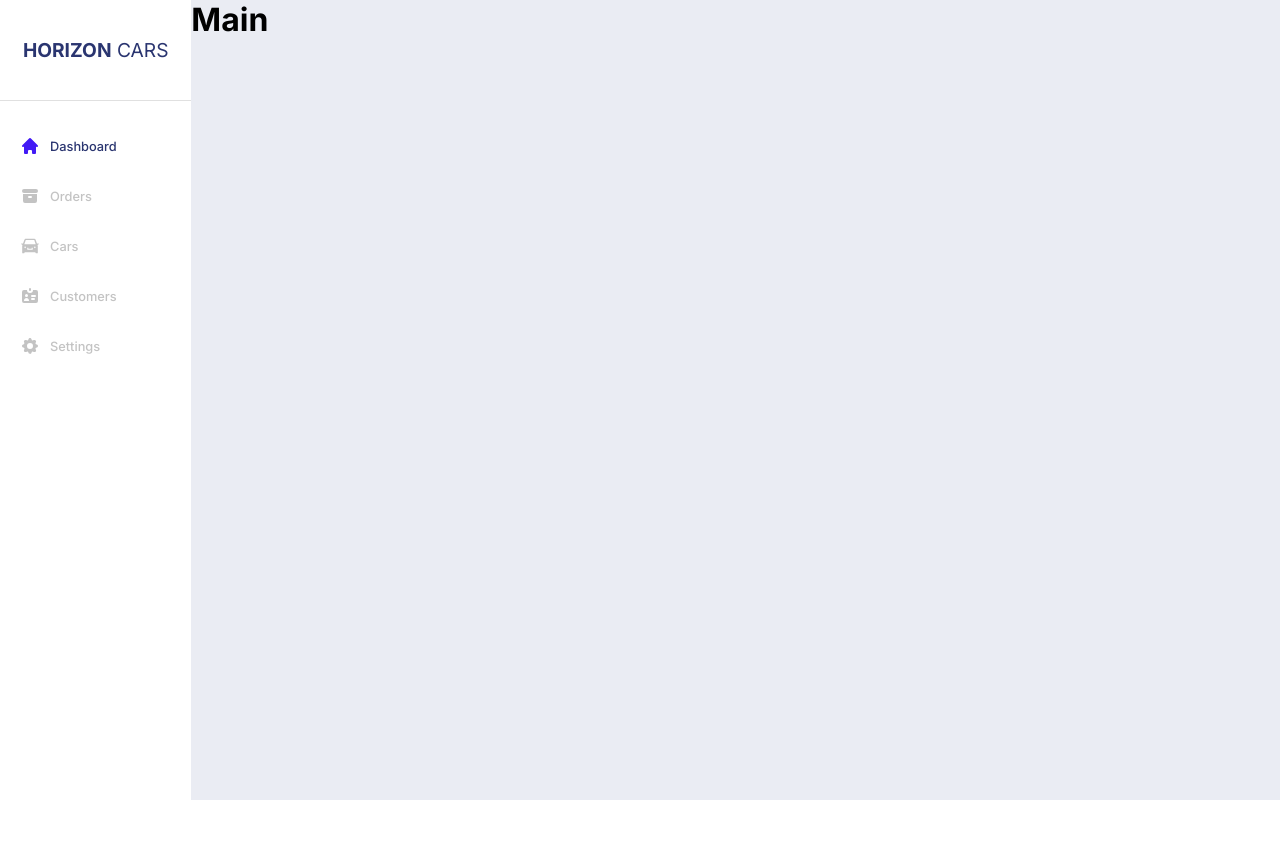
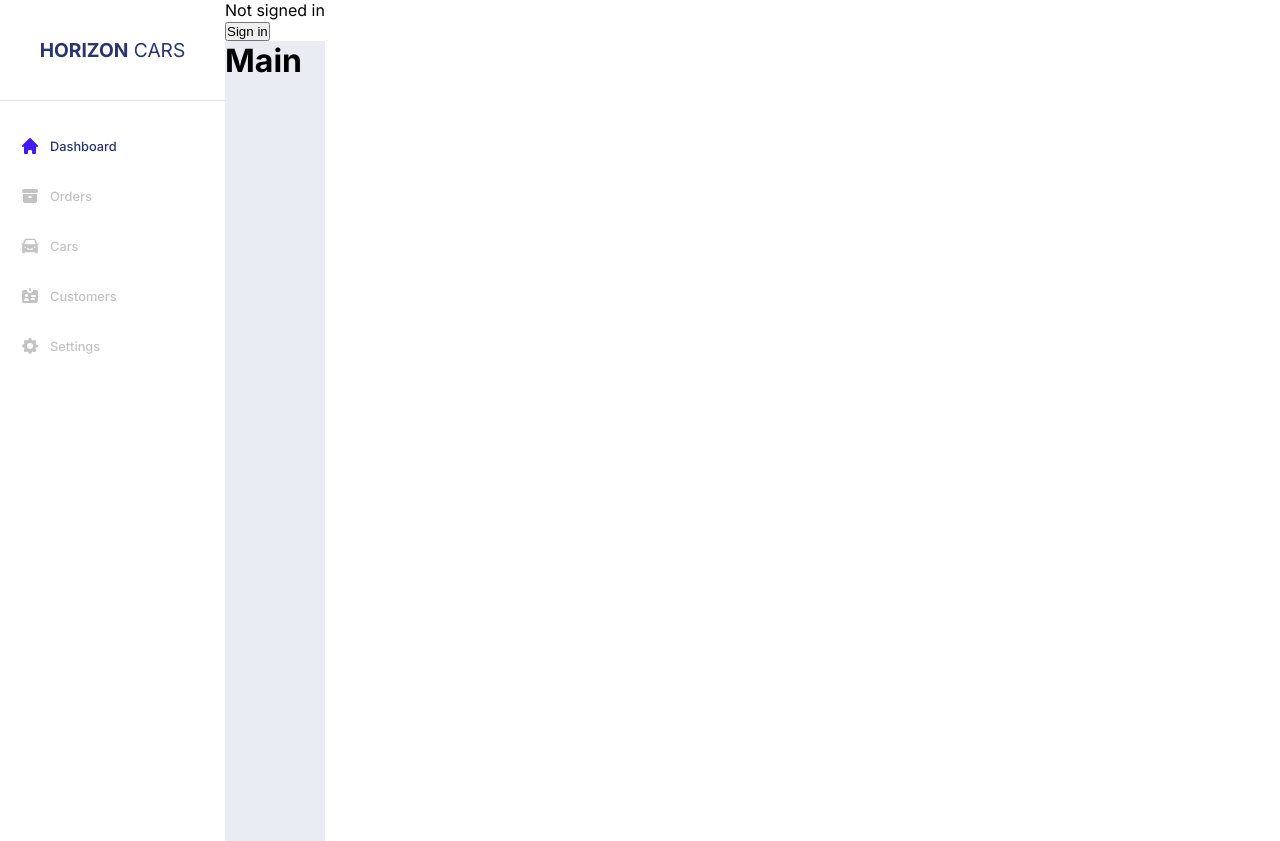
Before and after one commit to knoedel44/car-ecom-admin, a Next.js app: page / in a window 1280 px wide. Before the commit the page ends 800 px from the top, so only its background shows below. Built offline with nearby package versions, Linux system fonts and the light colour scheme; no server answers.

Commit message:
adding login components

```diff
--- /dev/null
+++ b/src/app/components/Login/Login.tsx
@@ -0,0 +1,24 @@
+'use client';
+
+import { useSession, signIn, signOut } from "next-auth/react";
+
+export default function Login() {
+    const { data: session } = useSession();
+
+
+    if (session) {
+        return (
+            <div>
+                Signed in as {session?.user?.email} <br />
+                <button onClick={() => signOut()}>Sign out</button>
+            </div>
+        )
+    } else {
+        return (
+            <div>
+                Not signed in <br />
+                <button onClick={() => signIn()}>Sign in</button>
+            </div>
+        )
+    }
+}
--- a/src/app/page.tsx
+++ b/src/app/page.tsx
@@ -1,7 +1,12 @@
 import DashboardContent from "@/app/components/Dashboard/overview/DashboardContent";
+import Login from "@/app/components/Login/Login";
 
 export default function Home() {
     return (
-        <DashboardContent/>
+        <div>
+            <Login/>
+            <DashboardContent/>
+        </div>
+
     )
 }
```
Also changed, not shown: src/app/_app.tsx (added, +10 -0 lines), src/app/(routes)/login/page.tsx (added), src/app/components/Login/Login.module.css (added).
